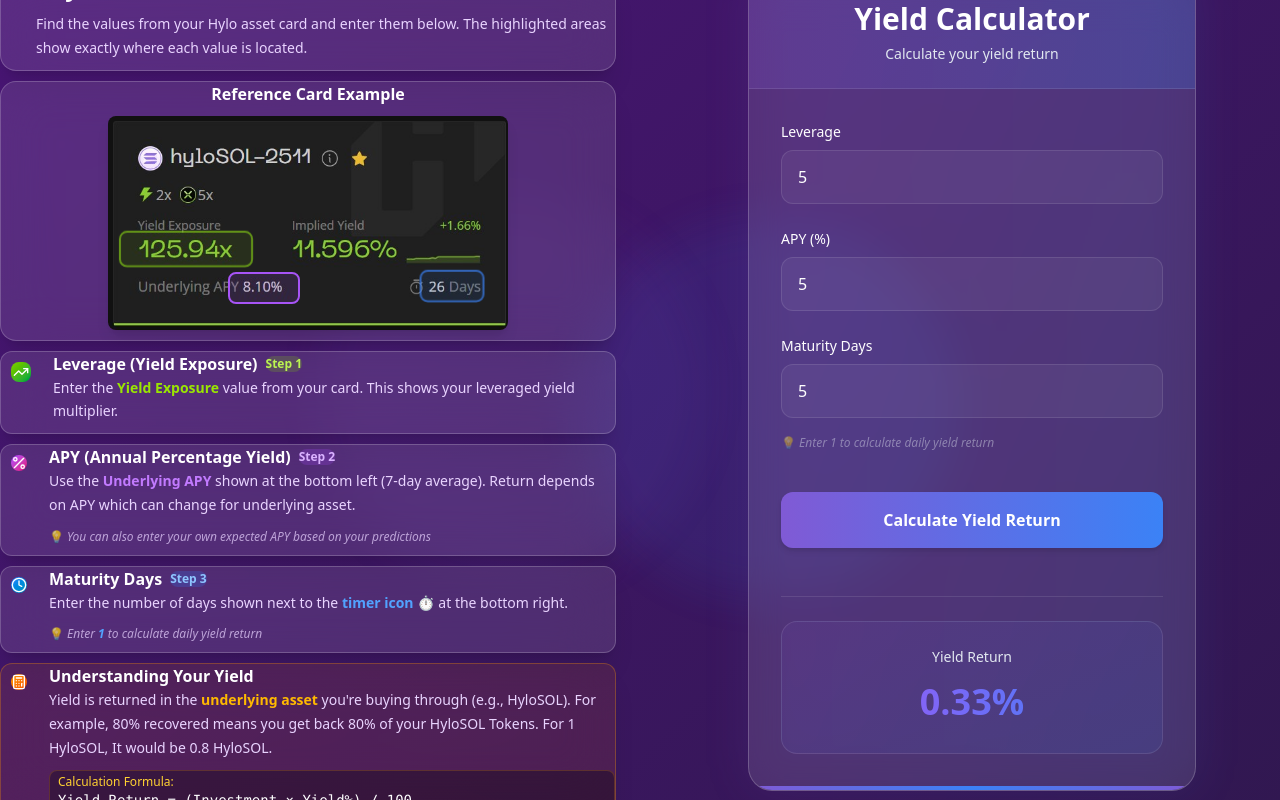
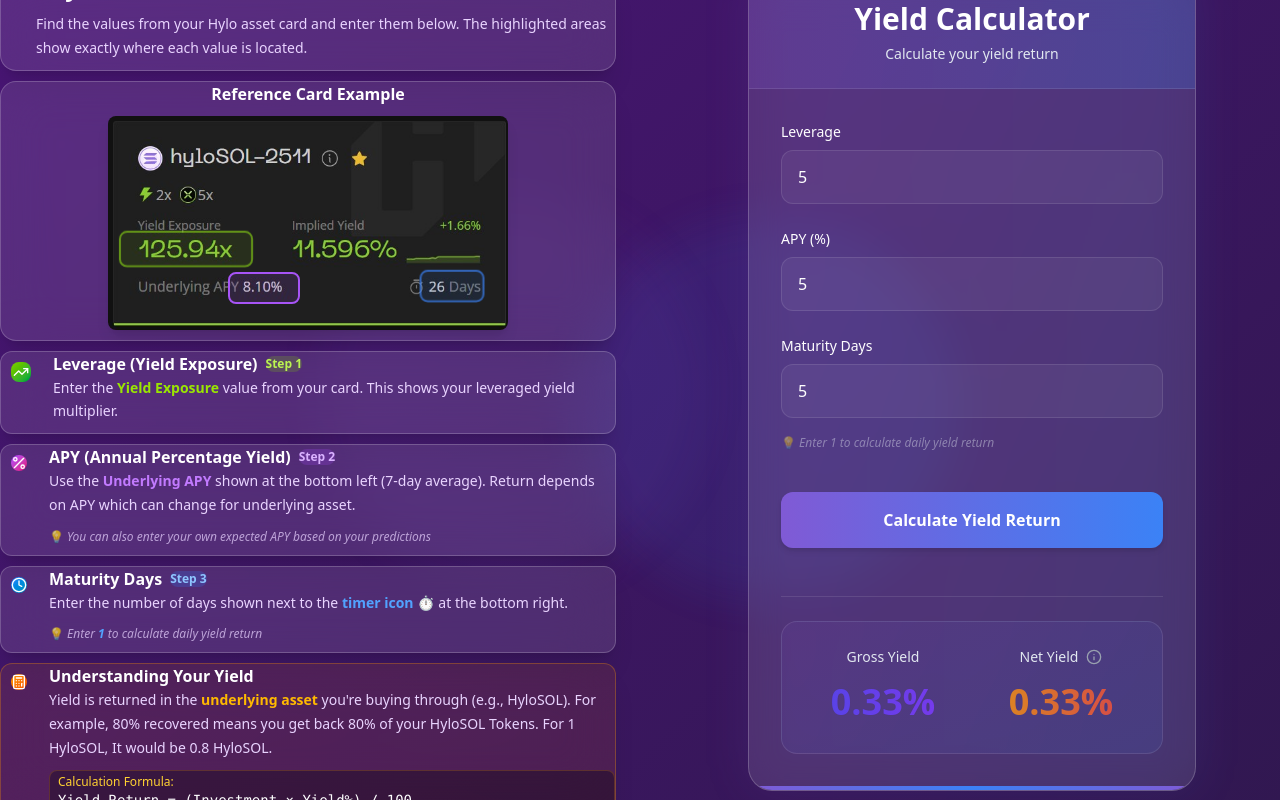
Before and after one commit to TejSingh24/Hylo, a React (Vite) app: page / in a window 1280 px wide. Both pictures are taken after typing "5", "5", "5" into the empty fields and a click on the button "Calculate Yield Return". Built offline with nearby package versions, Linux system fonts and the light colour scheme.

Commit message:
net yield added

```diff
--- a/src/App.tsx
+++ b/src/App.tsx
@@ -7,7 +7,7 @@ function App() {
   const [leverage, setLeverage] = useState('')
   const [apy, setApy] = useState('')
   const [maturityDays, setMaturityDays] = useState('')
-  const [yieldReturn, setYieldReturn] = useState<number | null>(null)
+  const [yieldReturn, setYieldReturn] = useState<{ gross: number; net: number } | null>(null)
   const [isCalculating, setIsCalculating] = useState(false)
 
   const calculateYieldReturn = () => {
@@ -24,8 +24,9 @@ function App() {
         return
       }
 
-      const result = leverageNum * (Math.pow(1 + apyNum, 1 / 365) - 1) * 365 * (maturityDaysNum / 365)
-      setYieldReturn(result * 100) // Converting to percentage
+      const grossResult = leverageNum * (Math.pow(1 + apyNum, 1 / 365) - 1) * 365 * (maturityDaysNum / 365) * 100
+      const netResult = grossResult * 0.995 // Platform takes 0.5% of yield
+      setYieldReturn({ gross: grossResult, net: netResult })
       setIsCalculating(false)
     }, 300)
   }
@@ -243,8 +244,45 @@ function App() {
                 {yieldReturn !== null && (
                   <div className="result-container">
                     <div className="result-card">
-                      <p className="result-label">Yield Return</p>
-                      <p className="result-value">{yieldReturn.toFixed(2)}%</p>
+                      <div className="grid grid-cols-2 gap-6">
+                        {/* Gross Yield */}
+                        <div className="text-center">
+                          <p className="result-label mb-2">Gross Yield</p>
+                          <p className="result-value gross-yield"
+                             style={{
+                               background: 'linear-gradient(to right, #4f46e5, #7c3aed)',
+                               WebkitBackgroundClip: 'text',
+                               WebkitTextFillColor: 'transparent',
+                               backgroundClip: 'text',
+                               fontWeight: '700',
+                               textShadow: '0 0 1px rgba(124, 58, 237, 0.1)'
+                             }}>
+                            {yieldReturn.gross.toFixed(2)}%
+                          </p>
+                        </div>
+                        {/* Net Yield */}
+                        <div className="text-center">
+                          <p className="result-label mb-2 flex items-center justify-center gap-2">
+                            Net Yield
+                            <div className="relative group">
+                              <Info className="w-4 h-4 text-gray-400 cursor-help" />
+                              <div className="absolute bottom-full left-1/2 transform -translate-x-1/2 mb-2 px-6 py-3 bg-gray-900 text-white text-xs rounded-lg opacity-0 group-hover:opacity-100 transition-opacity duration-200 whitespace-nowrap z-10">
+                                &nbsp;&nbsp;0.5% of yield is taken as fees by RateX&nbsp;&nbsp;
+                              </div>
+                            </div>
+                          </p>
+                          <p className="result-value net-yield"
+                             style={{
+                               background: 'linear-gradient(to right, #f59e0b, #ef4444)',
+                               WebkitBackgroundClip: 'text',
+                               WebkitTextFillColor: 'transparent',
+                               backgroundClip: 'text',
+                               opacity: '0.85'
+                             }}>
+                            {yieldReturn.net.toFixed(2)}%
+                          </p>
+                        </div>
+                      </div>
                     </div>
                   </div>
                 )}
```
